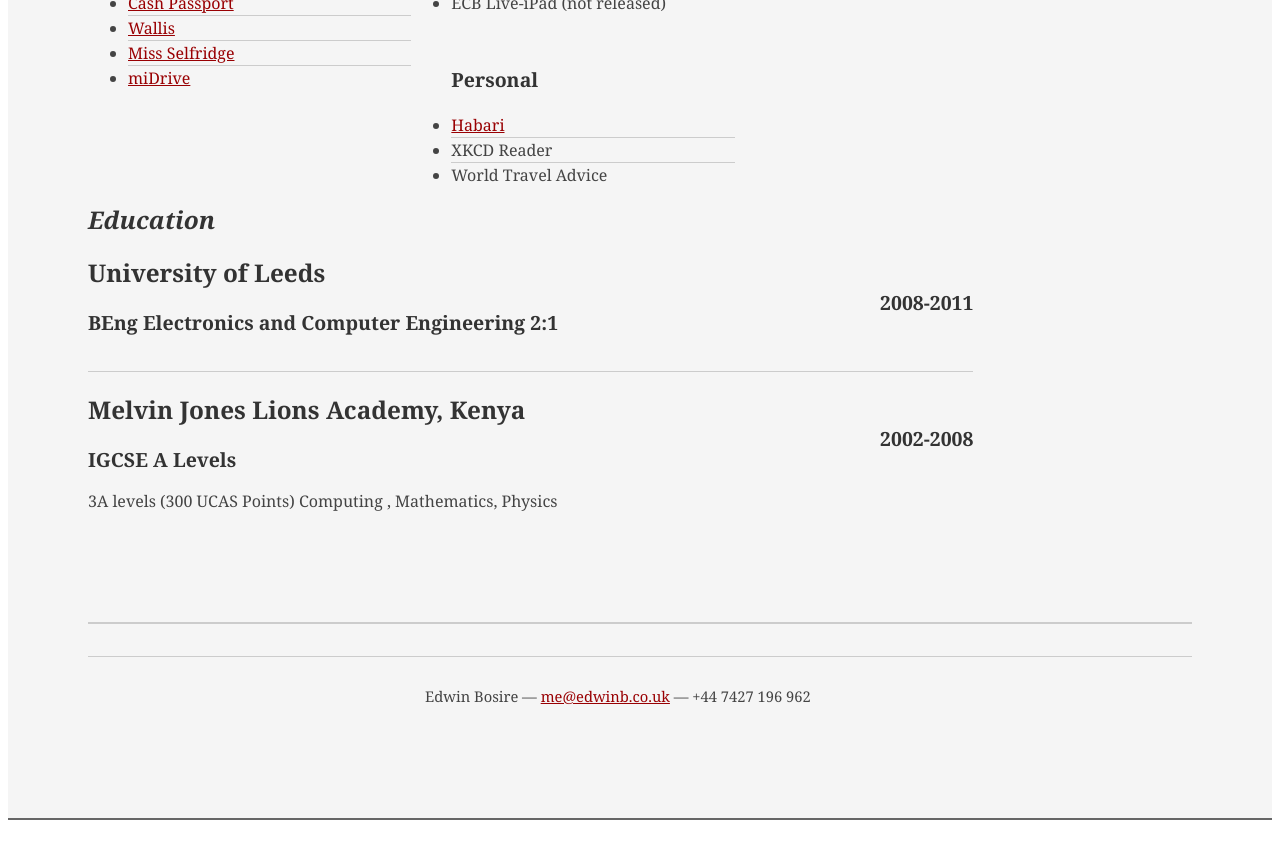
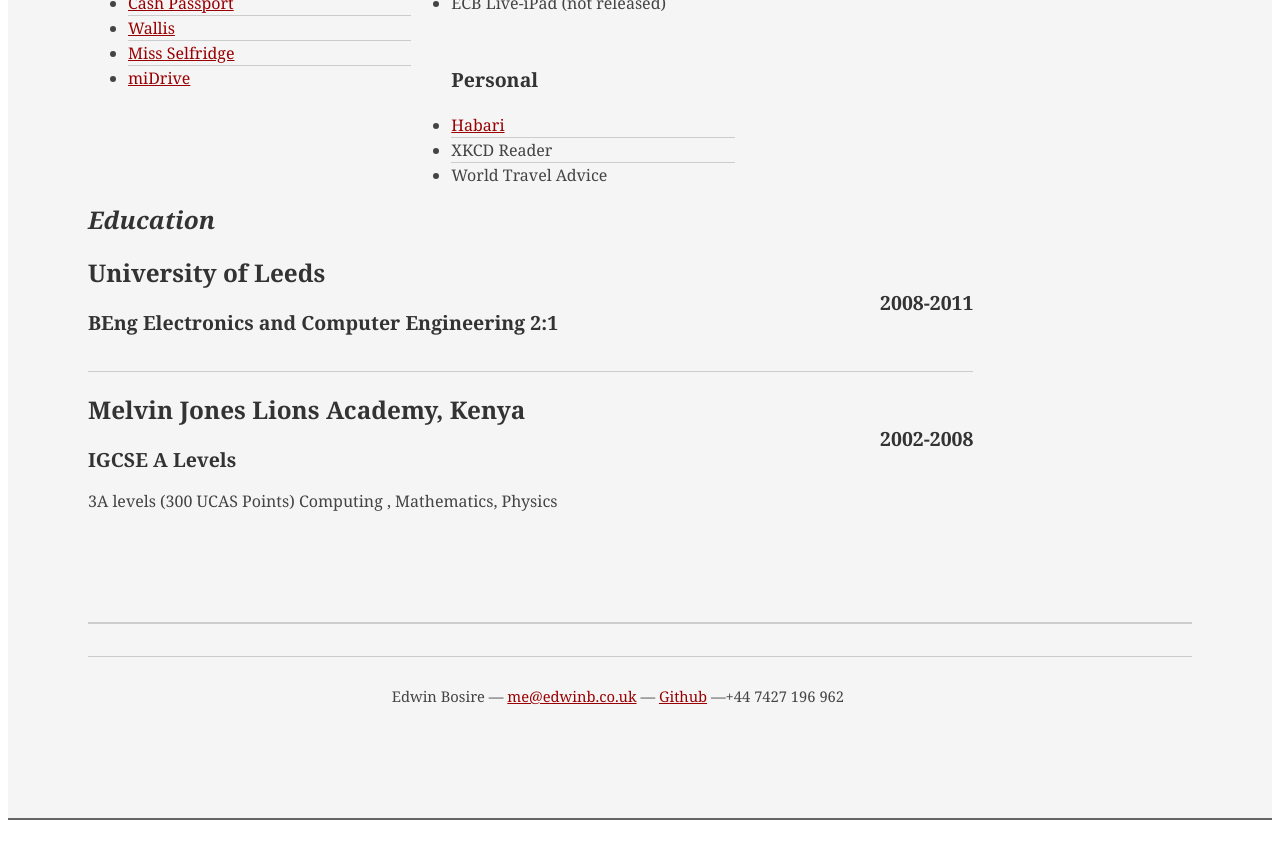
Before and after one commit to edwinbosire/edwinbosire.github.io, a Jekyll site: the page resume.html, which Jekyll copies as it is, in a window 1280 px wide and 900 px high, scrolled down 2472 px. Shown: the top 859 px of the window. Built offline with Jekyll 4.4.1, drawn with Linux system fonts in a browser that asks for light colours; a style sheet for code colours, icons or effects is not loaded.

Commit message:
added link to my github account

```diff
--- a/resume.html
+++ b/resume.html
@@ -202,7 +202,7 @@
 		</div><!--// bd -->
 
 		<div id="ft">
-			<p>Edwin Bosire &mdash; <a href="mailto:me@edwinb.co.uk">me@edwinb.co.uk</a> &mdash; +44 7427 196 962</p>
+			<p>Edwin Bosire &mdash; <a href="mailto:me@edwinb.co.uk">me@edwinb.co.uk</a> &mdash; <a href="https://github.com/edwinbosire">Github</a> &mdash;+44 7427 196 962</p>
 		</div><!--// footer -->
 
 	</div><!-- // inner -->
```
